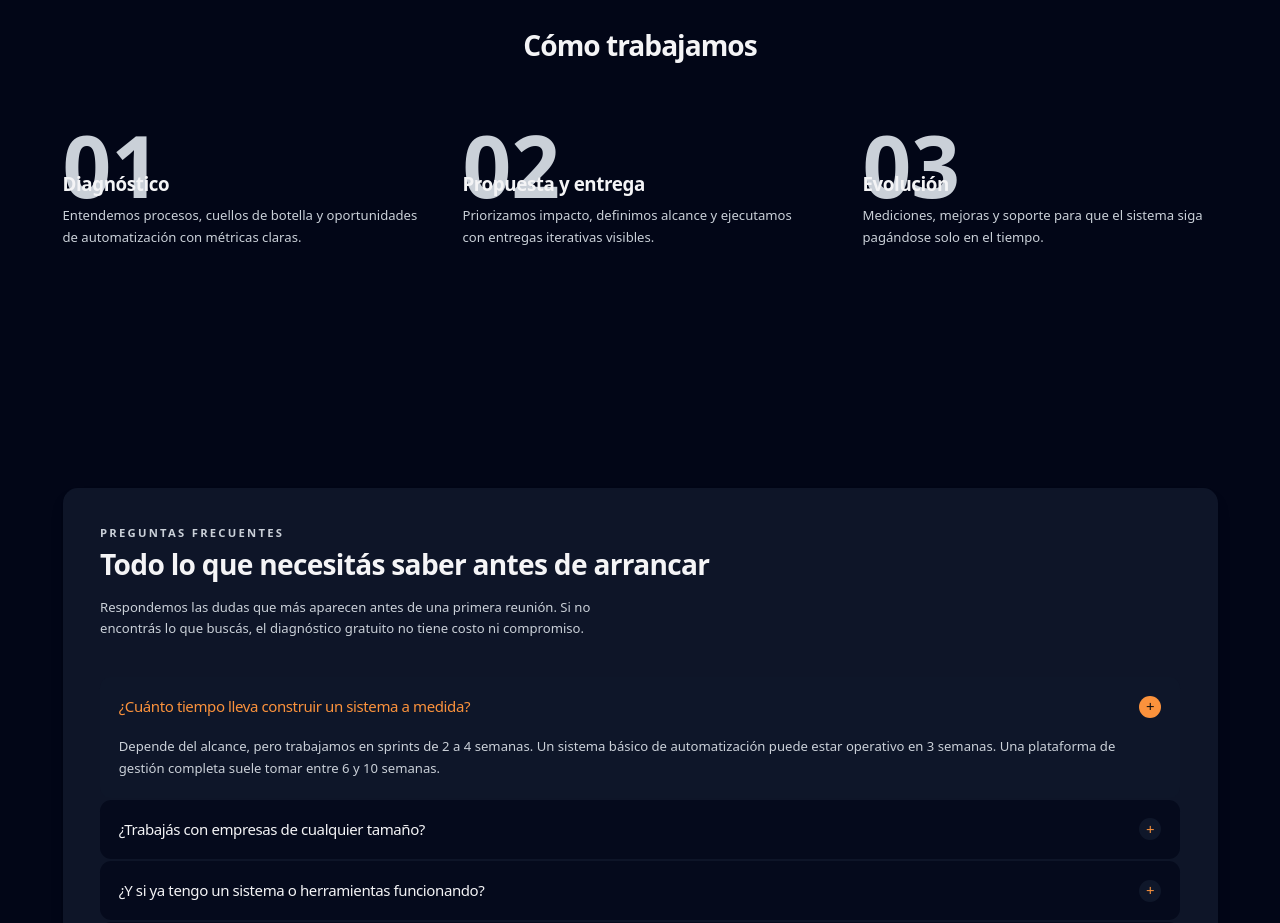
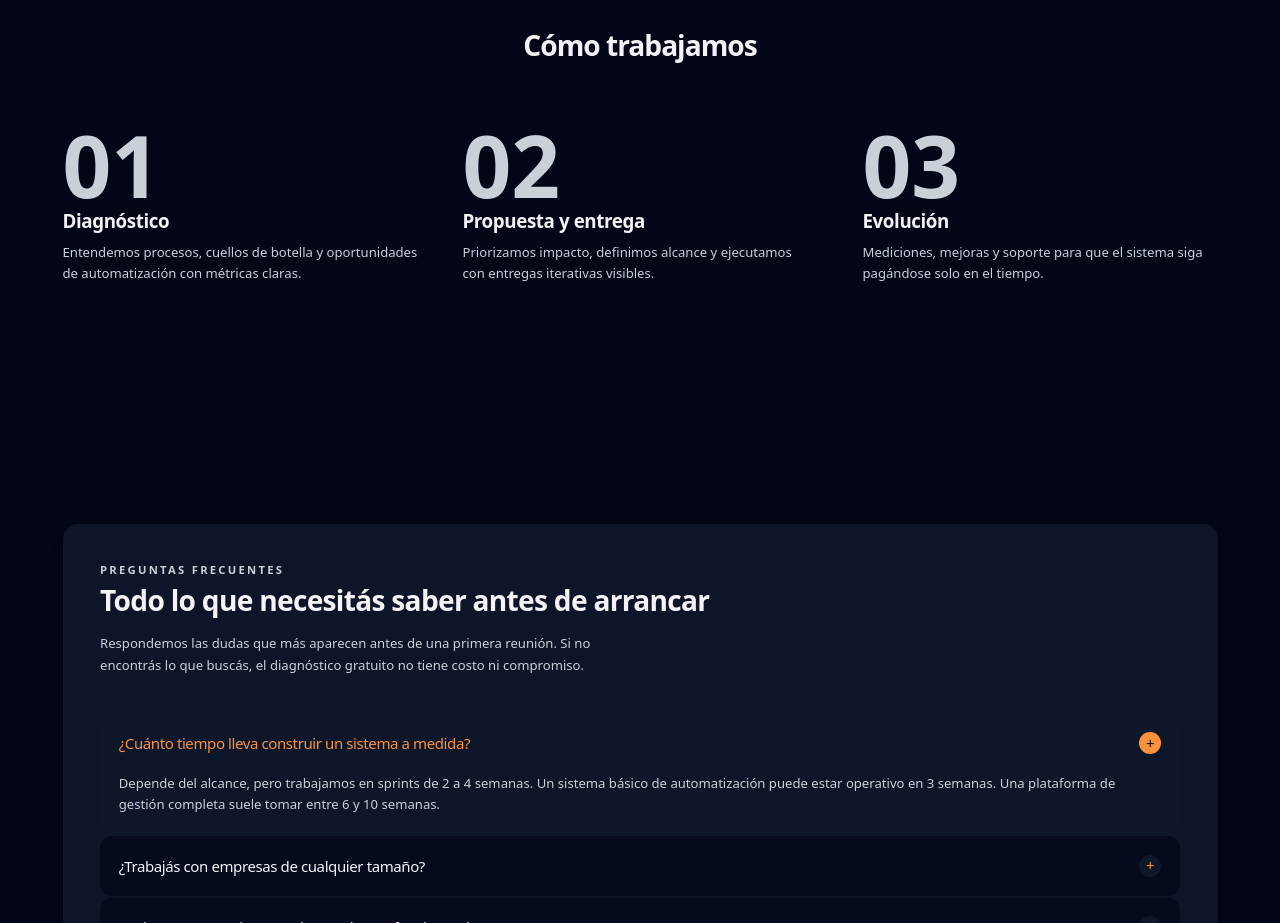
Before and after one commit to Nicolasgh91/portfolio, an Astro site: page /servicios in a window 1280 px wide. Shown: the part 4940-5863 px from the top of the page. Built offline with nearby package versions, Linux system fonts and the light colour scheme; Astro itself is replaced by a stand-in of ours; no server answers; a web font is replaced by a local one.

Commit message:
Actualizado la seccion pasos servicios

```diff
--- a/src/pages/servicios.astro
+++ b/src/pages/servicios.astro
@@ -306,7 +306,7 @@ const altRevealDelays: Record<string, number> = {};
         <span data-en class="hidden">How we work</span>
       </h2>
       <div class="grid gap-12 md:grid-cols-3">
-        <div class="relative pt-1">
+        <div class="relative pt-[calc(var(--text-6xl)*1)]">
           <p
             class="pointer-events-none absolute left-0 top-0 font-display font-black leading-none text-orange-500/10 select-none"
             style="font-size: var(--text-6xl);"
@@ -314,7 +314,7 @@ const altRevealDelays: Record<string, number> = {};
           >
             01
           </p>
-          <h3 class="relative z-10 mt-10 font-display text-xl font-bold text-white md:mt-12">
+          <h3 class="relative z-10 mt-0 font-display text-xl font-bold text-white">
             <span data-es>Diagnóstico</span>
             <span data-en class="hidden">Discovery</span>
           </h3>
@@ -326,7 +326,7 @@ const altRevealDelays: Record<string, number> = {};
             >
           </p>
         </div>
-        <div class="relative pt-1">
+        <div class="relative pt-[calc(var(--text-6xl)*1)]">
           <p
             class="pointer-events-none absolute left-0 top-0 font-display font-black leading-none text-orange-500/10 select-none"
             style="font-size: var(--text-6xl);"
@@ -334,7 +334,7 @@ const altRevealDelays: Record<string, number> = {};
           >
             02
           </p>
-          <h3 class="relative z-10 mt-10 font-display text-xl font-bold text-white md:mt-12">
+          <h3 class="relative z-10 mt-0 font-display text-xl font-bold text-white">
             <span data-es>Propuesta y entrega</span>
             <span data-en class="hidden">Proposal &amp; delivery</span>
           </h3>
@@ -343,7 +343,7 @@ const altRevealDelays: Record<string, number> = {};
             <span data-en class="hidden">We prioritize impact, define scope and ship in visible iterations.</span>
           </p>
         </div>
-        <div class="relative pt-1">
+        <div class="relative pt-[calc(var(--text-6xl)*1)]">
           <p
             class="pointer-events-none absolute left-0 top-0 font-display font-black leading-none text-orange-500/10 select-none"
             style="font-size: var(--text-6xl);"
@@ -351,7 +351,7 @@ const altRevealDelays: Record<string, number> = {};
           >
             03
           </p>
-          <h3 class="relative z-10 mt-10 font-display text-xl font-bold text-white md:mt-12">
+          <h3 class="relative z-10 mt-0 font-display text-xl font-bold text-white">
             <span data-es>Evolución</span>
             <span data-en class="hidden">Evolution</span>
           </h3>
```
